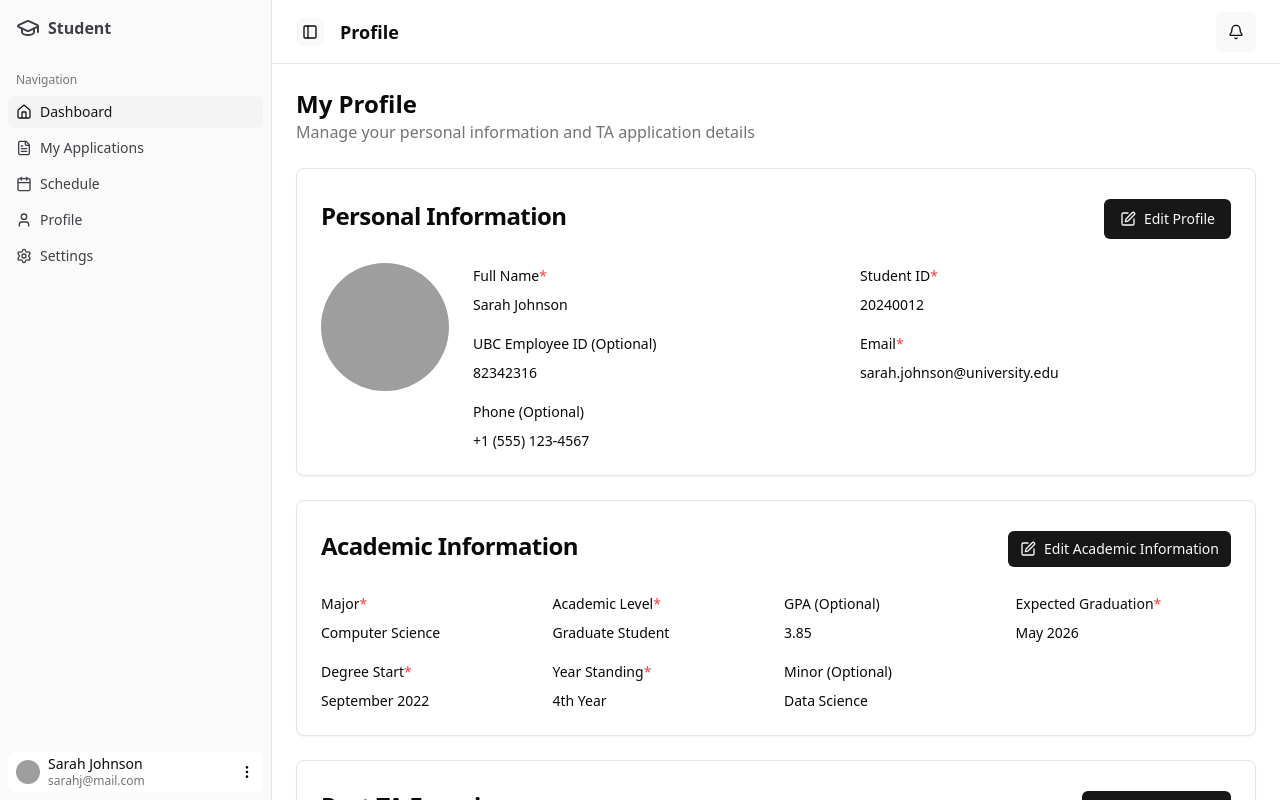
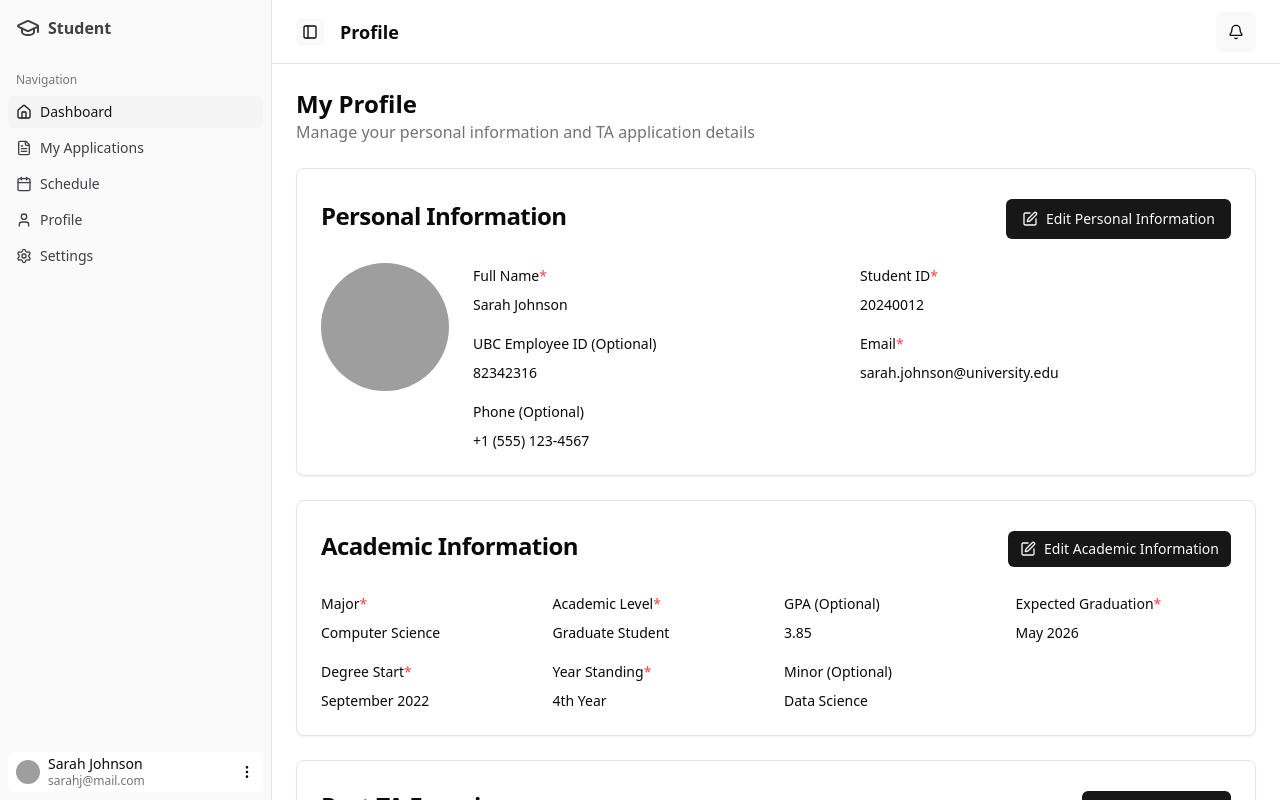
Before and after one commit to Varun2711/UBC_Capstone_TA_Management_Platform, a React (Vite) app in the folder app/frontend/ta-management/: page /profile in a window 1280 px wide. Shown: the top 800 px of the page. Built offline with nearby package versions, Linux system fonts and the light colour scheme; no server answers; grey boxes are pictures that could not be loaded.

Commit message:
named edit button of personal information appropriately

```diff
--- a/app/frontend/ta-management/src/pages/ProfilePage.jsx
+++ b/app/frontend/ta-management/src/pages/ProfilePage.jsx
@@ -231,7 +231,7 @@ export default function ProfilePage() {
                 ) : (
                   <Button onClick={() => setIsEditing(true)} className="gap-2">
                     <Edit className="h-4 w-4" />
-                    Edit Profile
+                    Edit Personal Information
                   </Button>
                 )}
               </CardHeader>
```
